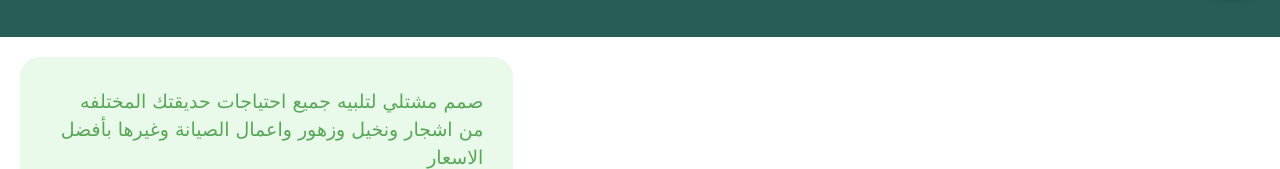
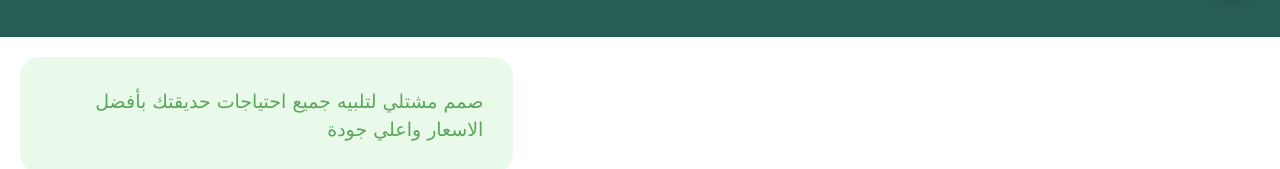
Before and after one commit to 1151921493/moooooooooooooo, a plain HTML site: page index.html in a window 1280 px wide. Shown: the part 783-952 px from the top of the page. Drawn offline with nearby package versions, Linux system fonts and the light colour scheme.

Commit message:
First commit

```diff
--- a/index.html
+++ b/index.html
@@ -84,7 +84,7 @@ https://templatemo.com/tm-591-villa-agency
       <div class="accordion" id="accordionExample">
         <p
           style="font-size: 19px; font-family: 'Trebuchet MS', 'Lucida Sans Unicode', 'Lucida Grande', 'Lucida Sans', Arial, sans-serif; margin-left: -6px; background-color: rgb(234, 250, 234); text-align: right; border-radius: 20px; font-family: Verdana, Geneva, Tahoma, sans-serif; margin-left: -10px;  color: rgb(88, 167, 88); padding: 30px; margin: 20px; ">
-          صمم مشتلي لتلبيه جميع احتياجات حديقتك المختلفه من اشجار ونخيل وزهور واعمال الصيانة وغيرها بأفضل الاسعار
+          صمم مشتلي لتلبيه جميع احتياجات حديقتك  بأفضل الاسعار واعلي جودة
         </p>
         <div class="accordion-item">
           <h2 class="accordion-header" id="headingOne">
```
